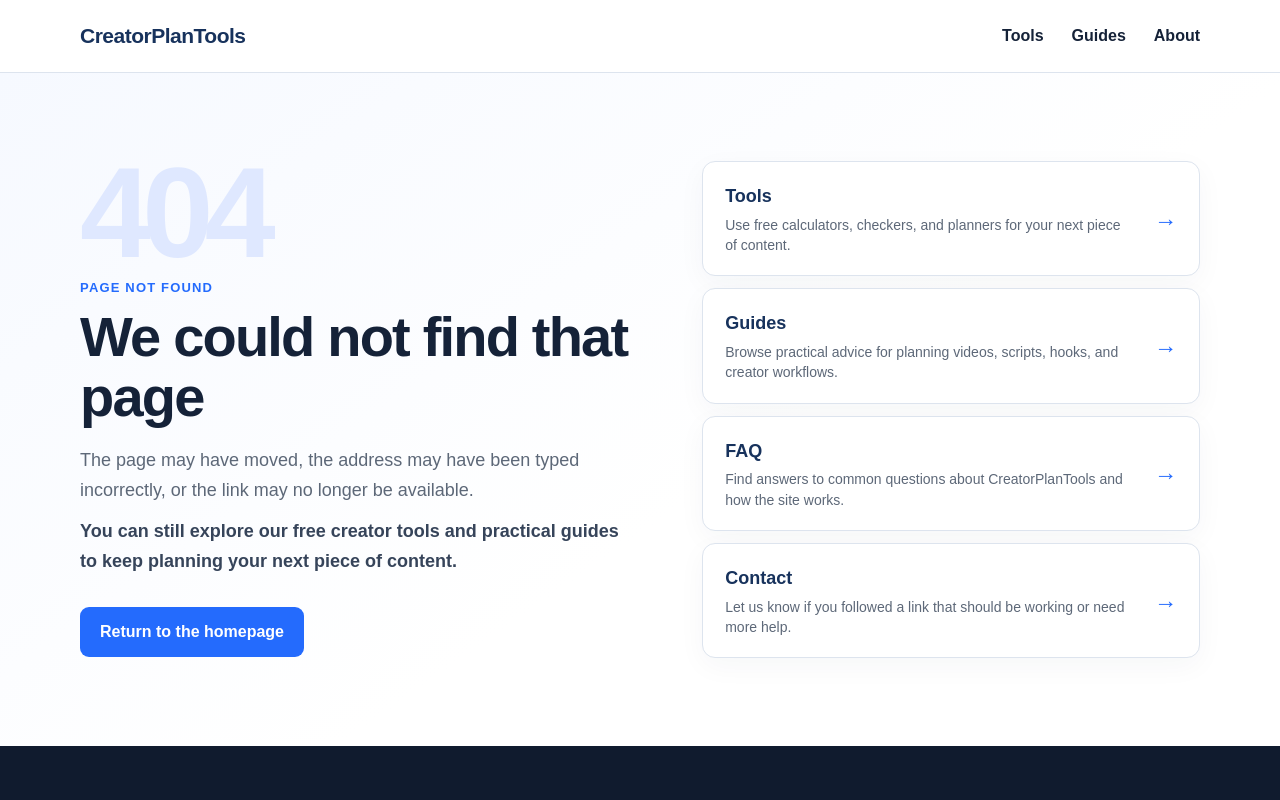
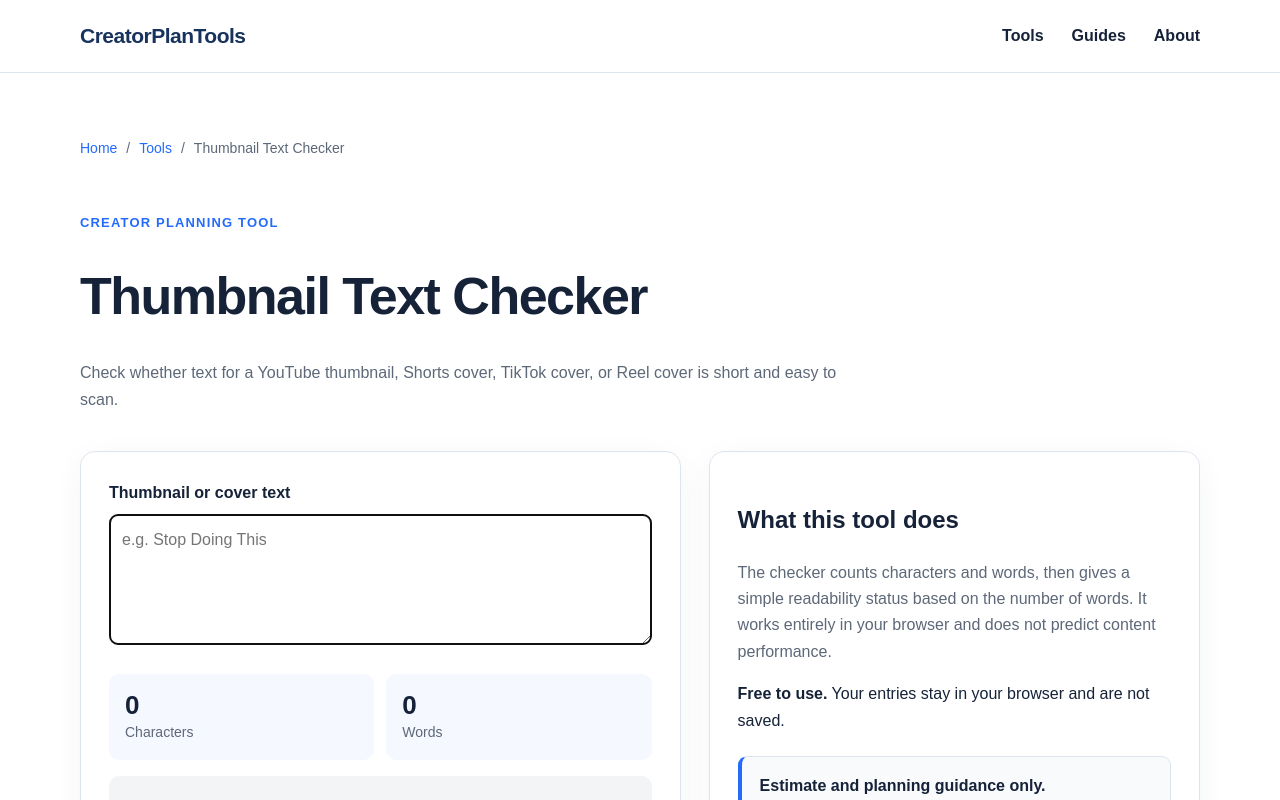
Before and after one commit to SODMAN2/creatorplantools, a Next.js app: page /tools/thumbnail-text-checker in a window 1280 px wide. Before the commit this address had no page. Shown: the top 800 px of the page. Built offline with nearby package versions, Linux system fonts and the light colour scheme.

Commit message:
Add thumbnail text checker tool

```diff
--- a/app/page.js
+++ b/app/page.js
@@ -2,6 +2,12 @@
 import JsonLd from '@/components/JsonLd';
 
 const popularTools = [
+  {
+    icon: 'TXT',
+    name: 'Thumbnail Text Checker',
+    description: 'Check whether thumbnail or cover text is short, clear, and easy to scan.',
+    href: '/tools/thumbnail-text-checker',
+  },
   {
     icon: 'OK',
     name: 'Video Publishing Checklist',
--- /dev/null
+++ b/app/tools/thumbnail-text-checker/page.js
@@ -0,0 +1,56 @@
+import Link from 'next/link';
+import ToolLayout from '@/components/ToolLayout';
+import ThumbnailTextChecker from '@/components/ThumbnailTextChecker';
+import { createPageMetadata } from '@/app/seo';
+
+export const metadata = createPageMetadata({
+  title: 'Thumbnail Text Checker',
+  description: 'Check the character count, word count, and readability of YouTube thumbnail, Shorts, TikTok, or Reel cover text with this free browser tool.',
+  path: '/tools/thumbnail-text-checker',
+});
+
+export default function Page() {
+  return <ToolLayout
+    eyebrow="Creator planning tool"
+    title="Thumbnail Text Checker"
+    intro="Check whether text for a YouTube thumbnail, Shorts cover, TikTok cover, or Reel cover is short and easy to scan."
+    tool={<ThumbnailTextChecker />}
+    explanation="The checker counts characters and words, then gives a simple readability status based on the number of words. It works entirely in your browser and does not predict content performance."
+    steps={[
+      'Type or paste the words you plan to place on your thumbnail or cover.',
+      'Review the live character count, word count, and readability status.',
+      'Trim extra words, then preview the text at the small size viewers may see on a phone.',
+    ]}
+    faqs={[
+      ['How many words should thumbnail text have?', 'One to three words is very short, while four to seven words is a practical range for many thumbnails. Eight to twelve words can be harder to scan, and more than twelve is usually too long for thumbnail text.'],
+      ['Does the checker work for Shorts, TikTok, and Reels?', 'Yes. You can use it to review text planned for YouTube thumbnails, Shorts covers, TikTok covers, and Instagram Reel covers.'],
+      ['Does shorter text always make a better thumbnail?', 'No. Short text can be easier to scan, but it still needs to be clear, relevant, and readable within the design.'],
+      ['Should thumbnail text repeat the video title?', 'Usually it is more useful for the thumbnail and title to work together. The thumbnail can highlight a short phrase, result, question, or contrast instead of repeating every title word.'],
+      ['Will good thumbnail text get more clicks or views?', 'There is no guarantee. This tool only provides length guidance. Topic relevance, design, accuracy, audience interest, and the content itself also matter.'],
+      ['Is my text saved?', 'No. The checker runs in your browser, requires no login, and does not store the text you enter.'],
+    ]}
+  >
+    <h2>Practical tips for better thumbnail text</h2>
+    <ul className="steps">
+      <li>Focus on one idea, benefit, question, or contrast.</li>
+      <li>Use familiar words that a viewer can understand quickly.</li>
+      <li>Remove filler words and details already clear from the image or title.</li>
+      <li>Use strong contrast and a large, simple typeface in the final design.</li>
+      <li>Check the cover at phone size and make sure important words are not hidden by platform overlays.</li>
+      <li>Keep the wording accurate and avoid promises the video does not deliver.</li>
+    </ul>
+
+    <h2>Example thumbnail text ideas</h2>
+    <div className="title-examples">
+      <div className="title-example"><h3>Result</h3><p><strong>Before:</strong> How I Finally Made My Videos Look Much Better</p><p><strong>Shorter idea:</strong> Better Videos</p></div>
+      <div className="title-example"><h3>Curiosity</h3><p><strong>Before:</strong> The Editing Mistake That Most New Creators Make</p><p><strong>Shorter idea:</strong> Avoid This Mistake</p></div>
+      <div className="title-example"><h3>Simple promise</h3><p><strong>Before:</strong> A Complete Workflow for Planning Content Every Week</p><p><strong>Shorter idea:</strong> Plan a Week</p></div>
+    </div>
+
+    <h2>Plan the rest of your video packaging</h2>
+    <p className="muted">Pair the cover with a clear <Link className="content-link" href="/tools/youtube-title-length-checker">YouTube title</Link>, review the opening with the <Link className="content-link" href="/tools/video-hook-checker">Video Hook Checker</Link>, and check the full upload with the <Link className="content-link" href="/tools/video-publishing-checklist">Video Publishing Checklist</Link>. For social copy, use the <Link className="content-link" href="/tools/caption-character-counter">Caption Character Counter</Link>.</p>
+
+    <h2>Related planning guides</h2>
+    <p className="muted">Build the idea around the cover with <Link className="content-link" href="/guides/how-to-plan-a-video-before-recording">How to Plan a Video Before Recording</Link>, <Link className="content-link" href="/guides/how-to-plan-a-faceless-youtube-video">How to Plan a Faceless YouTube Video</Link>, and <Link className="content-link" href="/guides/how-to-create-a-simple-content-workflow">How to Create a Simple Content Workflow</Link>.</p>
+  </ToolLayout>;
+}
--- a/app/tools/toolData.js
+++ b/app/tools/toolData.js
@@ -36,6 +36,7 @@
       { label: 'How to batch create content', href: '/guides/how-to-batch-create-content' },
     ],
     tools: [
+      { icon: 'TXT', name: 'Thumbnail Text Checker', description: 'Check thumbnail or cover text word count, character count, and readability for YouTube, Shorts, TikTok, and Reels.', href: '/tools/thumbnail-text-checker' },
       { icon: 'OK', name: 'Video Publishing Checklist', description: 'Review 24 planning, script, packaging, visual, and upload checks before publishing a video.', href: '/tools/video-publishing-checklist' },
       { icon: 'CAL', name: 'Content Calendar Planner', description: 'Organise weekly or monthly content ideas by platform, format, date, and production status.', href: '/tools/content-calendar-planner' },
       { icon: 'OUT', name: 'Video Script Outline Builder', description: 'Plan a hook, intro, main points, transitions, call to action, and recording notes.', href: '/tools/video-script-outline-builder' },
--- /dev/null
+++ b/components/ThumbnailTextChecker.js
@@ -0,0 +1,31 @@
+'use client';
+
+import { useState } from 'react';
+
+function getStatus(wordCount) {
+  if (wordCount <= 3) return { label: 'Very short', message: 'Quick to scan. Check that the words still communicate a clear idea.', className: 'title-status-short' };
+  if (wordCount <= 7) return { label: 'Good thumbnail text length', message: 'This is a practical range for text that viewers can scan quickly.', className: 'title-status-good' };
+  if (wordCount <= 12) return { label: 'Getting long', message: 'Try removing filler or keeping only the most important phrase.', className: 'title-status-long' };
+  return { label: 'Too long for a thumbnail', message: 'Choose one main idea and shorten it so the text is easier to read at a small size.', className: 'title-status-too-long' };
+}
+
+export default function ThumbnailTextChecker() {
+  const [text, setText] = useState('');
+  const characterCount = text.length;
+  const wordCount = text.trim() ? text.trim().split(/\s+/).length : 0;
+  const status = getStatus(wordCount);
+
+  return <>
+    <div className="field">
+      <label htmlFor="thumbnail-text">Thumbnail or cover text</label>
+      <textarea id="thumbnail-text" rows="4" placeholder="e.g. Stop Doing This" value={text} onChange={(event) => setText(event.target.value)} autoFocus />
+    </div>
+    <div className="title-counts" aria-label="Thumbnail text counts">
+      <div><strong>{characterCount}</strong><span>Characters</span></div>
+      <div><strong>{wordCount}</strong><span>Words</span></div>
+    </div>
+    <div className={`title-status ${status.className}`} aria-live="polite">
+      <span>Readability status</span><strong>{status.label}</strong><p>{status.message}</p>
+    </div>
+  </>;
+}
--- a/components/relatedContentData.js
+++ b/components/relatedContentData.js
@@ -4,6 +4,7 @@
   calendar: ['Content Calendar Planner', '/tools/content-calendar-planner', 'Organise content ideas by platform, date, format, and status.'],
   script: ['YouTube Script Length Calculator', '/tools/youtube-script-length-calculator', 'Estimate a word-count target from runtime and speaking pace.'],
   title: ['YouTube Title Length Checker', '/tools/youtube-title-length-checker', 'Review a title\'s length, word count, and readability.'],
+  thumbnail: ['Thumbnail Text Checker', '/tools/thumbnail-text-checker', 'Check whether thumbnail or cover text is short and easy to scan.'],
   description: ['YouTube Description Length Checker', '/tools/youtube-description-length-checker', 'Check the length, opening, and structure of a description.'],
   planner: ['TikTok Video Planner', '/tools/tiktok-video-planner', 'Map a short video\'s hook, value, call to action, and timing.'],
   hashtags: ['Hashtag Counter', '/tools/hashtag-counter', 'Count, clean, and review social media hashtags.'],
@@ -44,6 +45,7 @@
   'Content Calendar Planner': [['planner', 'hook'], ['calendar', 'batch', 'repurpose']],
   'YouTube Script Length Calculator': [['voiceover', 'hook'], ['script', 'checklist']],
   'YouTube Title Length Checker': [['description', 'script'], ['checklist', 'hooks']],
+  'Thumbnail Text Checker': [['title', 'hook', 'publishing', 'caption'], ['preRecord', 'facelessVideo', 'workflow']],
   'YouTube Description Length Checker': [['title', 'script'], ['descriptions', 'checklist']],
   'TikTok Video Planner': [['hook', 'caption'], ['tiktok', 'shorts']],
   'Hashtag Counter': [['caption', 'engagement'], ['descriptions', 'calendar']],
```
